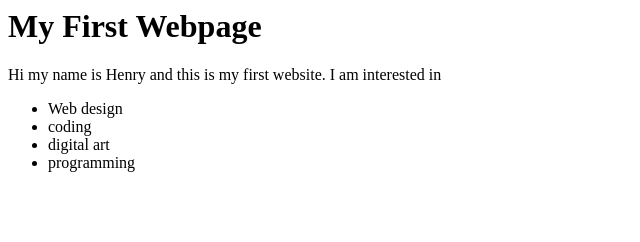
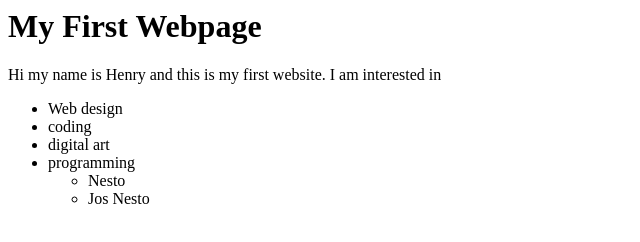
Before and after one commit to MatejaDjukic/Kontrolni, a plain HTML site: page index.html in a window 1280 px wide. Shown: the whole page, without its empty margins (0-640 px from the left). Drawn offline with Linux system fonts and the light colour scheme.

Commit message:
Update index.html

```diff
--- a/index.html
+++ b/index.html
@@ -8,6 +8,10 @@
 <li>coding</li>
 <li>digital art</li>
 <li>programming</li>
+<ul>
+<li>Nesto</li>
+<li>Jos Nesto</li>
+</ul>
 </ul>
   </body>
 </html>
```
